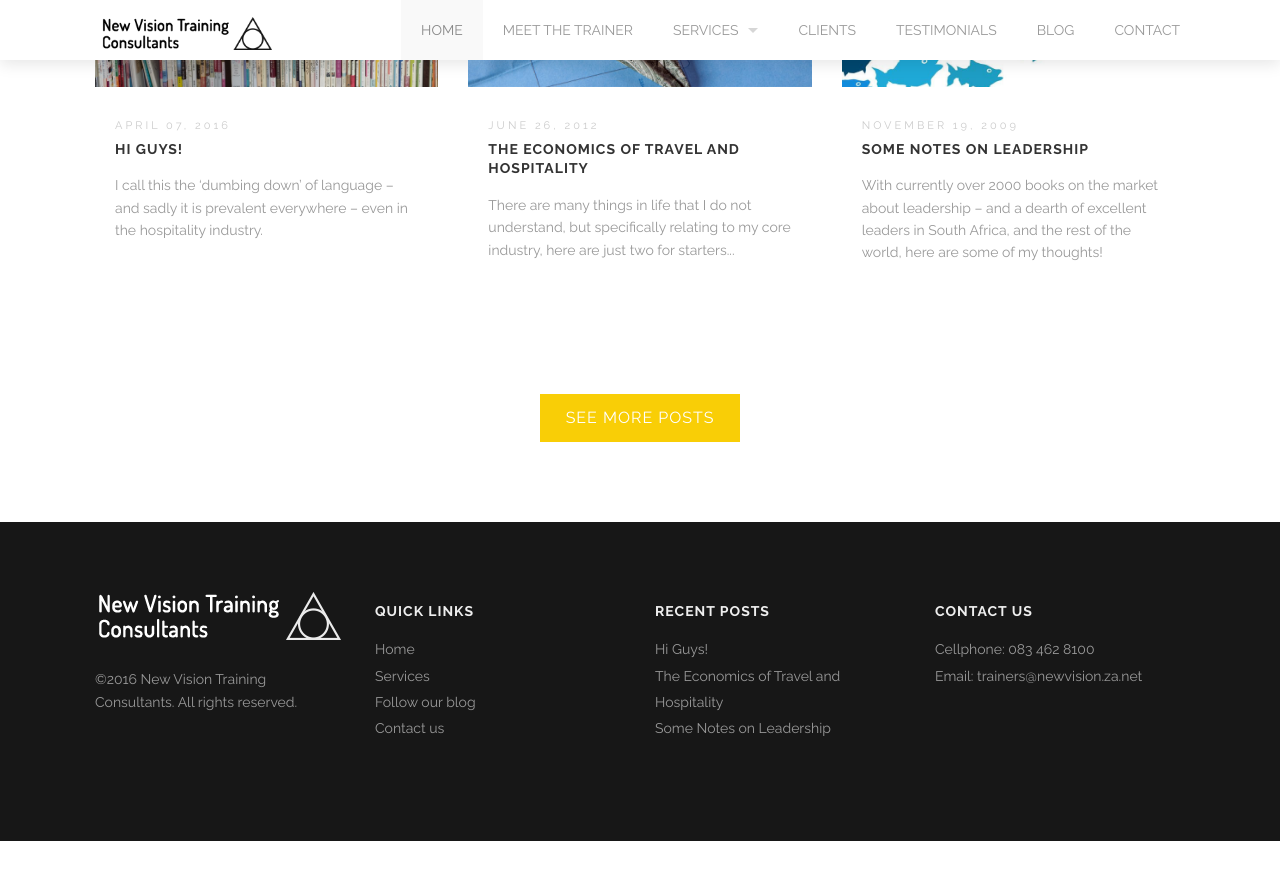
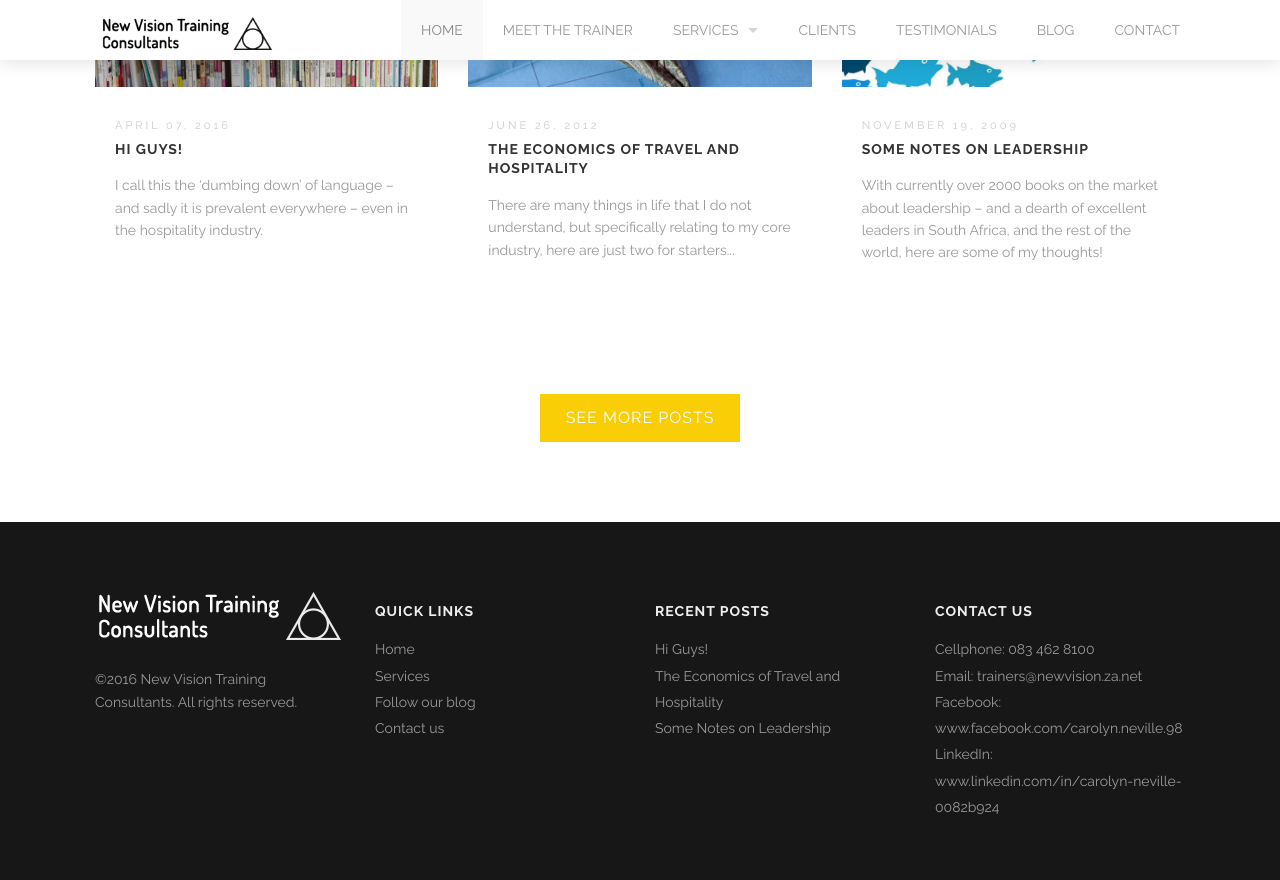
Before and after one commit to newvisionSA/newvisionSA.github.io, a Jekyll site: the page built from index.html, in a window 1280 px wide and 900 px high, scrolled down 1987 px. Shown: the top 880 px of the window. Built offline with Jekyll 4.4.1, drawn with Linux system fonts in a browser that asks for light colours; before the commit the page ends 2828 px from its top, so only the background shows below that.

Commit message:
Update footer.html

```diff
--- a/_includes/footer.html
+++ b/_includes/footer.html
@@ -42,6 +42,8 @@
       <ul>
 		<li>Cellphone: 083 462 8100</li>
         <li>Email: trainers@newvision.za.net</li>
+	      <li>Facebook: <a href="https://www.facebook.com/carolyn.neville.98">www.facebook.com/carolyn.neville.98</a></li>
+	<li>LinkedIn: <a href="www.linkedin.com/in/carolyn-neville-0082b924">www.linkedin.com/in/carolyn-neville-0082b924</a></li>
       </ul>
       <div class='spacing'></div>
       <div class='spacing'></div>
```
